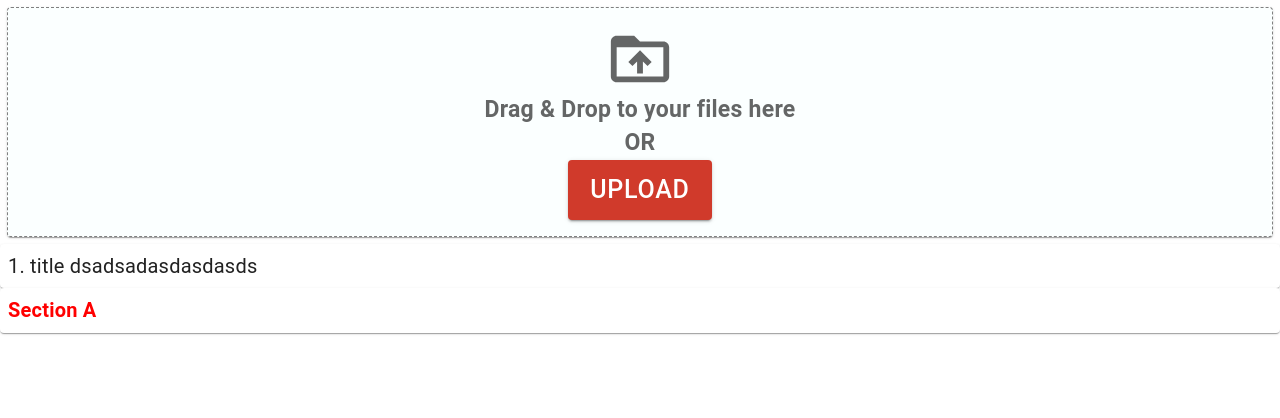
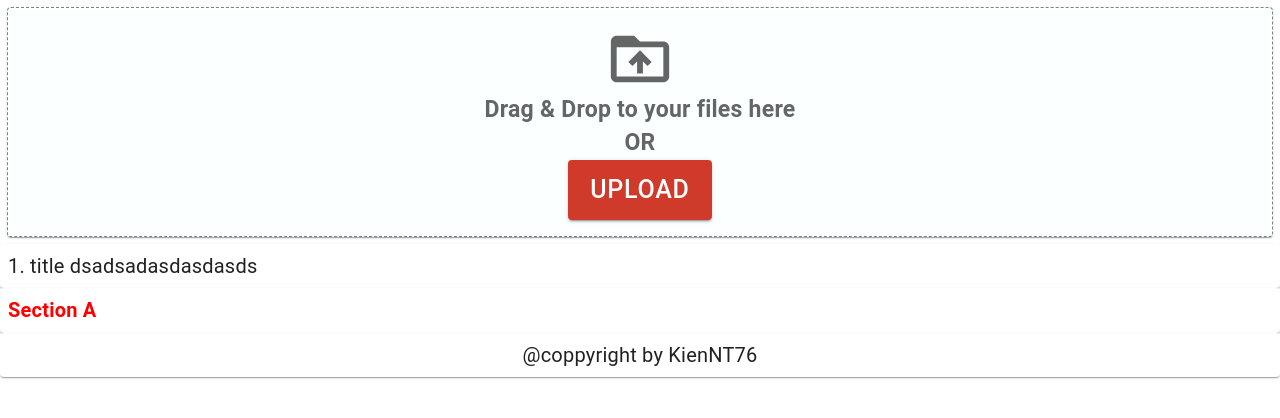
Before and after one commit to kien-ndt/mock_training_team_a, a Next.js app: page / in a window 1280 px wide. Shown: the top 418 px of the page. Built offline with nearby package versions, Linux system fonts and the light colour scheme.

Commit message:
kiennt76: complete copyright component

```diff
--- /dev/null
+++ b/components/layout/footer/index.tsx
@@ -0,0 +1,38 @@
+import React from "react";
+import { styled } from "@mui/material/styles";
+import Box from "@mui/material/Box";
+import Paper from "@mui/material/Paper";
+import Grid from "@mui/material/Grid";
+
+/**
+ * Content of Footer
+ *
+ * Param -> content: content of footer
+ *
+ * Example: <Footer content="@coppyright by KienNT76" />
+ */
+function Footer(props: any) {
+  // Get content from props
+  const content = props.content;
+
+  // CSS of Item content
+  const Item = styled(Paper)(({ theme }) => ({
+    ...theme.typography.body2,
+    padding: theme.spacing(1),
+    textAlign: "center",
+    fontSize: "20px",
+    minHeight: "40px",
+  }));
+
+  return (
+    <Box sx={{ flexGrow: 1 }}>
+      <Grid container spacing={2}>
+        <Grid item xs={12} md={12}>
+          <Item>{content}</Item>
+        </Grid>
+      </Grid>
+    </Box>
+  );
+}
+
+export default Footer;
--- a/pages/index.tsx
+++ b/pages/index.tsx
@@ -4,6 +4,7 @@ import React, { useEffect, useState } from "react";
 
 import UploadFile from "../components/common-components/uploadfile";
 import TitleUpload from "../components/modules/registration/common/title_upload";
+import Footer from "../components/layout/footer";
 
 const Home: NextPage = () => {
   const [state, setState] = useState("");
@@ -20,6 +21,7 @@ const Home: NextPage = () => {
       />
       <TitleUpload content="1. title dsadsadasdasdasds" />
       <TitleUpload content="Section A" color="red" fontWeight="bold" />
+      <Footer content="@coppyright by KienNT76" />
     </div>
   );
 };
```
